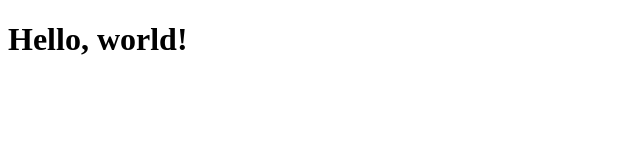
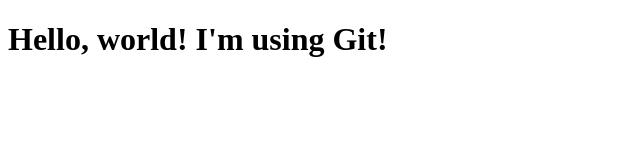
Before and after one commit to JosephMS2024/esrijs_uw_sawruk, a plain HTML site: page index.html in a window 1280 px wide. Shown: the whole page, without its empty margins (0-640 px from the left). Drawn offline with Linux system fonts and the light colour scheme.

Commit message:
Part 2 of lab.

```diff
--- a/index.html
+++ b/index.html
@@ -7,6 +7,6 @@
   <meta name="description" content="" />
 </head>
 <body>
-  <h1>Hello, world!</h1>
+  <h1>Hello, world! I'm using Git!</h1>
 </body>
 </html>
```
